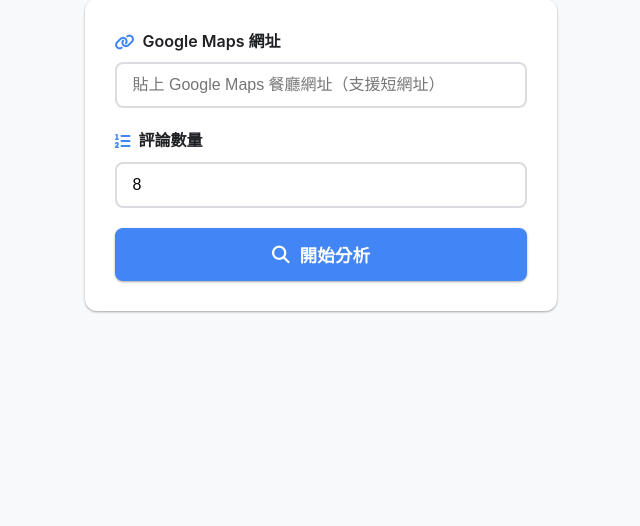
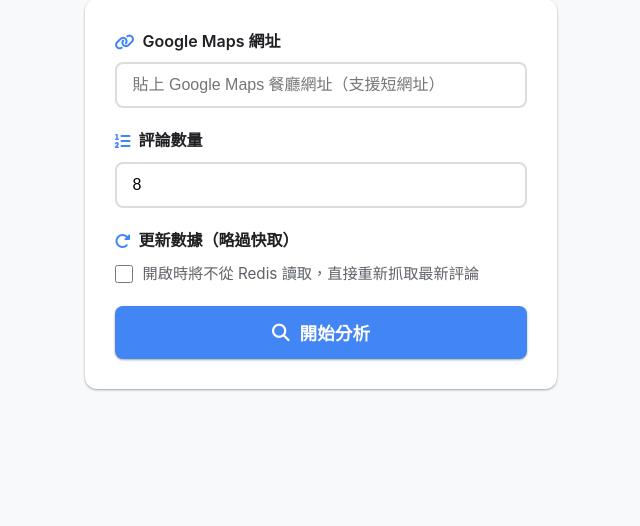
Before and after one commit to cchs61248/google_review_analysis, a Flask app: page / in a window 1280 px wide. Shown: the part 228-754 px from the top of the page, without its empty margins (319-959 px from the left). Run offline with Flask 3, Linux system fonts and the light colour scheme.

Commit message:
feat: 新增刷新快取按鈕

```diff
--- a/app.py
+++ b/app.py
@@ -31,7 +31,7 @@ def index():
 @app.route("/api/analyze", methods=["POST"])
 def analyze():
     """
-    Request: { "url": "...", "limit": 30 }
+    Request: { "url": "...", "limit": 30, "force_refresh": false }
     """
     try:
         data = request.get_json()
@@ -40,7 +40,13 @@ def analyze():
 
         url = data["url"]
         limit = int(data.get("limit", 30))
-        logger.info("收到分析請求: url=%s, limit=%s", url[:80], limit)
+        force_refresh = bool(data.get("force_refresh", False))
+        logger.info(
+            "收到分析請求: url=%s, limit=%s, force_refresh=%s",
+            url[:80],
+            limit,
+            force_refresh,
+        )
 
         try:
             scraper = GoogleMapsScraper()
@@ -48,7 +54,11 @@ def analyze():
             return jsonify({"success": False, "error": str(e)}), 500
 
         try:
-            reviews = scraper.scrape_reviews(url, max_reviews=limit)
+            reviews = scraper.scrape_reviews(
+                url,
+                max_reviews=limit,
+                force_refresh=force_refresh,
+            )
         except Exception as e:
             logger.exception("取得評論失敗: %s", e)
             return jsonify({"success": False, "error": f"取得評論失敗: {e}"}), 500
--- a/static/css/style.css
+++ b/static/css/style.css
@@ -94,6 +94,24 @@ body {
 
 .input-group label i {
     color: var(--primary-color);
+}
+
+.toggle-row {
+    display: flex;
+    align-items: center;
+    gap: 10px;
+    flex-wrap: wrap;
+}
+
+.toggle-checkbox {
+    width: 18px;
+    height: 18px;
+    accent-color: var(--primary-color);
+}
+
+.toggle-hint {
+    color: var(--text-secondary);
+    font-size: 0.95rem;
 }
 
 .input-field {
--- a/static/js/app.js
+++ b/static/js/app.js
@@ -3,6 +3,7 @@
 // 取得 DOM 元素
 const mapsUrlInput = document.getElementById('maps-url');
 const reviewLimitInput = document.getElementById('review-limit');
+const forceRefreshInput = document.getElementById('force-refresh');
 const analyzeBtn = document.getElementById('analyze-btn');
 const loadingSection = document.getElementById('loading');
 const errorSection = document.getElementById('error');
@@ -44,6 +45,7 @@ tabBtns.forEach(btn => {
 async function handleAnalyze() {
     const url = mapsUrlInput.value.trim();
     const limit = parseInt(reviewLimitInput.value);
+    const forceRefresh = Boolean(forceRefreshInput && forceRefreshInput.checked);
 
     // 驗證輸入
     if (!url) {
@@ -71,7 +73,8 @@ async function handleAnalyze() {
             },
             body: JSON.stringify({
                 url: url,
-                limit: limit
+                limit: limit,
+                force_refresh: forceRefresh
             })
         });
 
--- a/templates/index.html
+++ b/templates/index.html
@@ -47,6 +47,17 @@
                     step="10"
                     class="input-field"
                 >
+            </div>
+
+            <div class="input-group">
+                <label class="toggle-label" for="force-refresh">
+                    <i class="fas fa-rotate-right"></i>
+                    更新數據（略過快取）
+                </label>
+                <div class="toggle-row">
+                    <input type="checkbox" id="force-refresh" class="toggle-checkbox">
+                    <span class="toggle-hint">開啟時將不從 Redis 讀取，直接重新抓取最新評論</span>
+                </div>
             </div>
 
             <button id="analyze-btn" class="btn-primary">
```
Also changed, not shown: src/core/scraper.py (+7 -1 lines), src/core/serpapi_reviews.py (+6 -2 lines).
